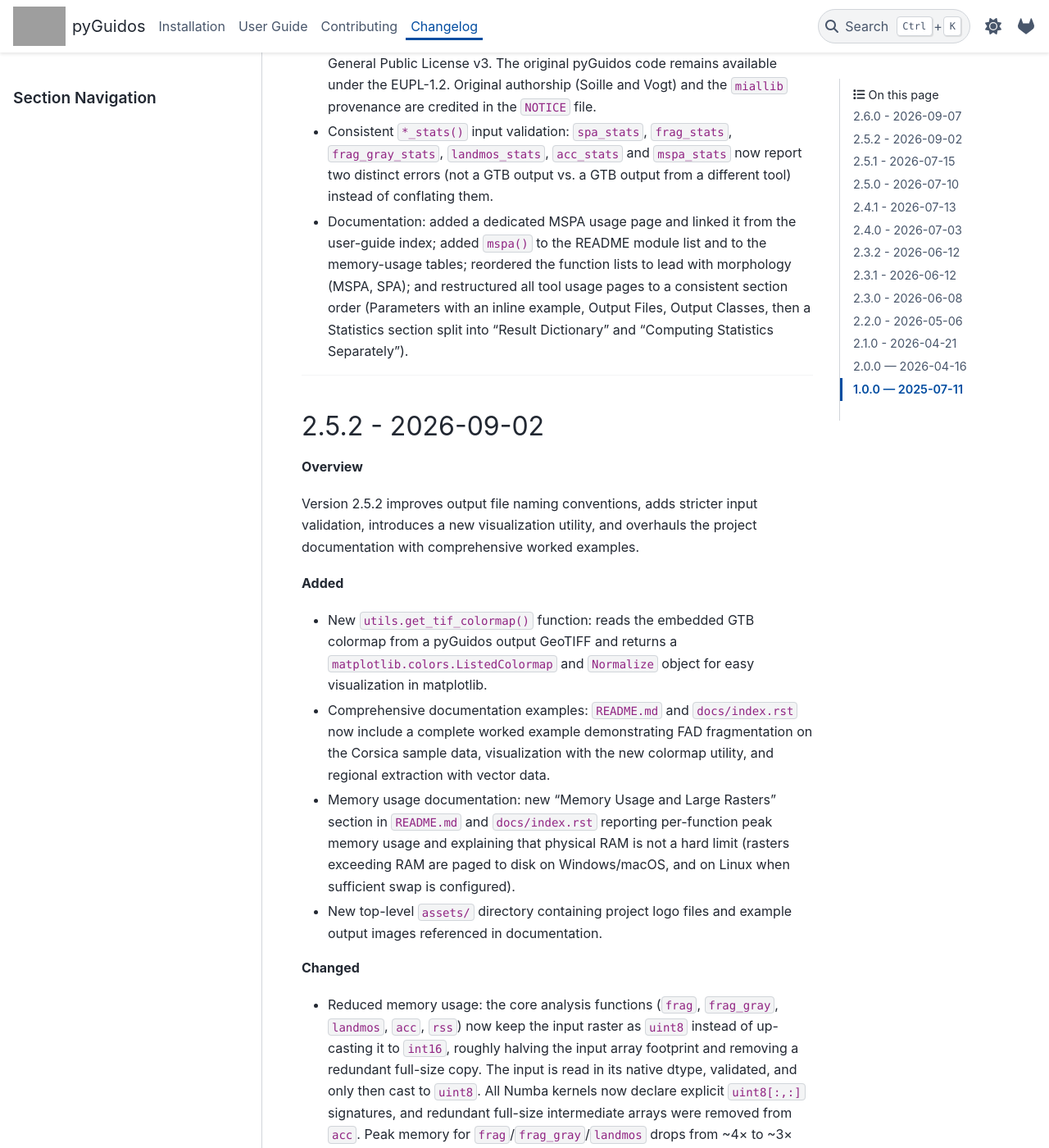
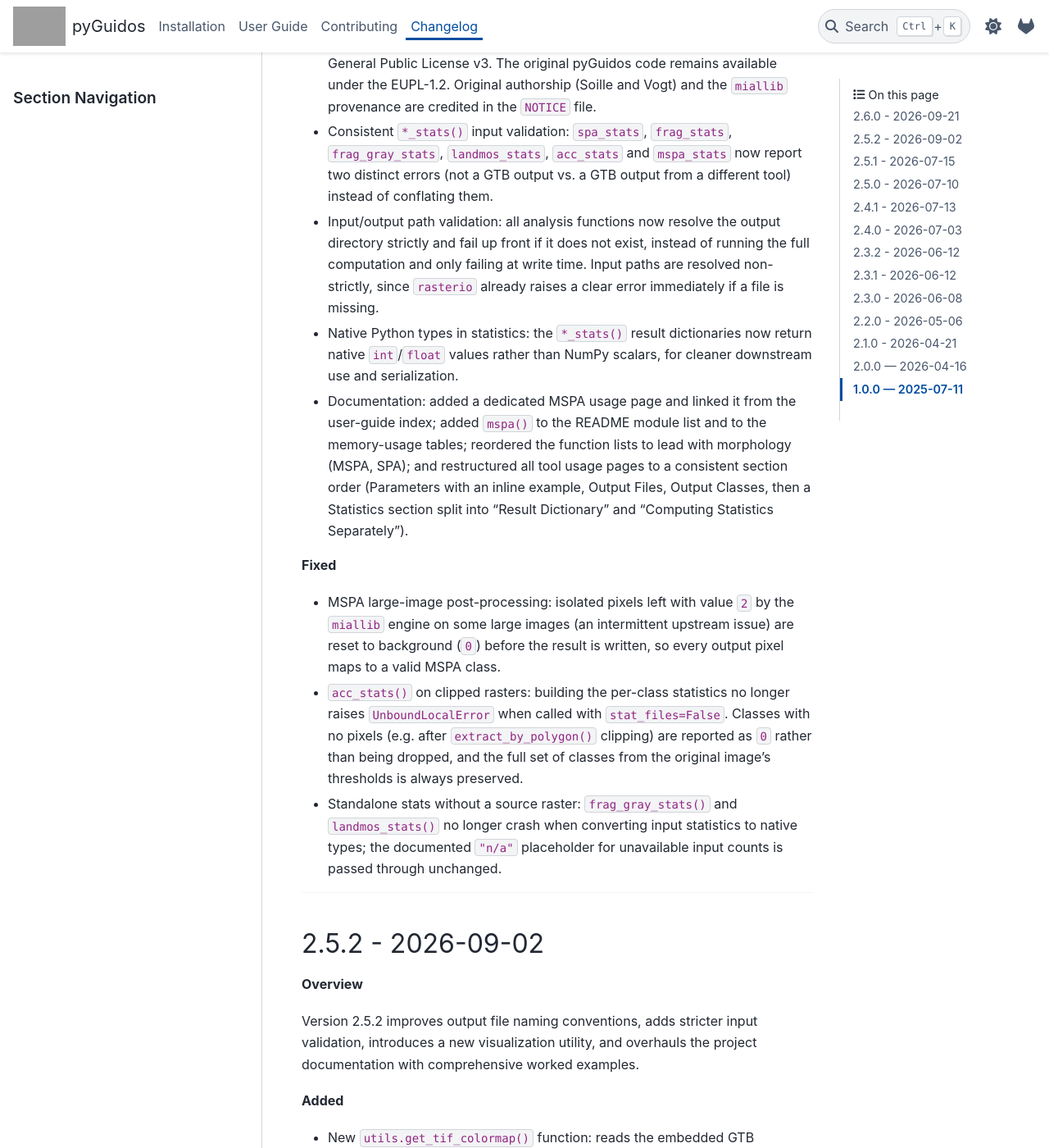
Before and after one commit to nonpenso/pyguidos, a Sphinx documentation site: the page built from docs/changelog.rst, in a window 1280 px wide and 1400 px high, scrolled down 1243 px. Shown: the whole window at 82% size. Built offline with Sphinx 7.4.7 and the PyData theme 0.15.4, drawn with Linux system fonts in a browser that asks for light colours; some of the changed text lies outside the part shown; grey boxes are pictures that could not be loaded.

Commit message:
changelogs

```diff
--- a/docs/changelog.rst
+++ b/docs/changelog.rst
@@ -9,7 +9,7 @@ and pyGuidos uses `Semantic Versioning <https://semver.org/spec/v2.0.0.html>`_.
 ----
 
 
-2.6.0 - 2026-09-07
+2.6.0 - 2026-09-21
 ------------------
 
 **Overview**
@@ -29,7 +29,15 @@ Version 2.6.0 reintroduces full Morphological Spatial Pattern Analysis (MSPA) vi
 
 - License changed to GPLv3: because the vendored ``miallib`` MSPA sources are GPLv3, the distributed pyGuidos package is now provided under the GNU General Public License v3. The original pyGuidos code remains available under the EUPL-1.2. Original authorship (Soille and Vogt) and the ``miallib`` provenance are credited in the ``NOTICE`` file.
 - Consistent ``*_stats()`` input validation: ``spa_stats``, ``frag_stats``, ``frag_gray_stats``, ``landmos_stats``, ``acc_stats`` and ``mspa_stats`` now report two distinct errors (not a GTB output vs. a GTB output from a different tool) instead of conflating them.
+- Input/output path validation: all analysis functions now resolve the output directory strictly and fail up front if it does not exist, instead of running the full computation and only failing at write time. Input paths are resolved non-strictly, since ``rasterio`` already raises a clear error immediately if a file is missing.
+- Native Python types in statistics: the ``*_stats()`` result dictionaries now return native ``int``/``float`` values rather than NumPy scalars, for cleaner downstream use and serialization.
 - Documentation: added a dedicated MSPA usage page and linked it from the user-guide index; added ``mspa()`` to the README module list and to the memory-usage tables; reordered the function lists to lead with morphology (MSPA, SPA); and restructured all tool usage pages to a consistent section order (Parameters with an inline example, Output Files, Output Classes, then a Statistics section split into "Result Dictionary" and "Computing Statistics Separately").
+
+**Fixed**
+
+- MSPA large-image post-processing: isolated pixels left with value ``2`` by the ``miallib`` engine on some large images (an intermittent upstream issue) are reset to background (``0``) before the result is written, so every output pixel maps to a valid MSPA class.
+- ``acc_stats()`` on clipped rasters: building the per-class statistics no longer raises ``UnboundLocalError`` when called with ``stat_files=False``. Classes with no pixels (e.g. after ``extract_by_polygon()`` clipping) are reported as ``0`` rather than being dropped, and the full set of classes from the original image's thresholds is always preserved.
+- Standalone stats without a source raster: ``frag_gray_stats()`` and ``landmos_stats()`` no longer crash when converting input statistics to native types; the documented ``"n/a"`` placeholder for unavailable input counts is passed through unchanged.
 
 
 ----
```
Also changed, not shown: CHANGELOG.md (+8 -1 lines).
